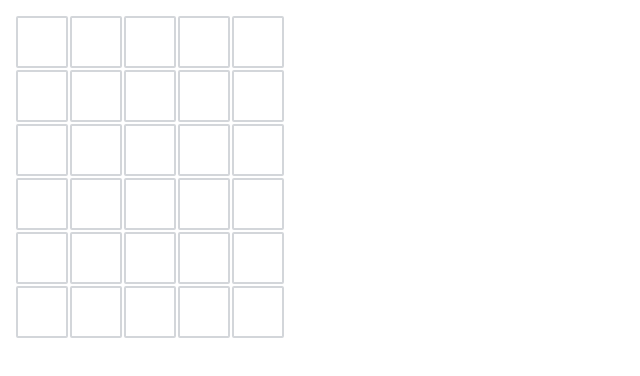
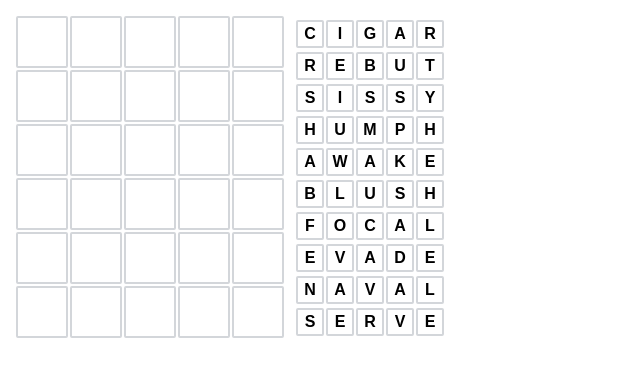
Before and after one commit to aadityabhusal/wordlewiz, a React (Vite) app: page / in a window 1280 px wide. Shown: the top 376 px of the page, without its empty margins (0-640 px from the left). Built offline with nearby package versions, Linux system fonts and the light colour scheme.

Commit message:
feat: displays suggestions with click select

```diff
--- a/src/App.tsx
+++ b/src/App.tsx
@@ -12,7 +12,6 @@ export default function App() {
   );
   const [currentIndex, setCurrentIndex] = useState([0, 0]);
   const [filteredList, setFilteredList] = useState<string[]>(answers);
-  console.log(filteredList);
 
   function handleChange(value: string, rowIndex: number, colIndex: number) {
     setMatrix((prev) => {
@@ -62,6 +61,19 @@ export default function App() {
     });
   }
 
+  function handleSuggestions(word: string, rowIndex: number) {
+    setMatrix((prev) => {
+      return prev.map((row, rowIdx) => {
+        if (rowIndex !== rowIdx) return row;
+        return word.split("").map((item, i) => ({
+          letter: item,
+          state: prev?.[rowIdx - 1]?.[i]?.state === 2 ? 2 : 0,
+        }));
+      });
+    });
+    setCurrentIndex(() => [rowIndex, cols - 1]);
+  }
+
   useEffect(() => {
     function listener(e: KeyboardEvent) {
       handleKeyDown(e.key, currentIndex[0], currentIndex[1]);
@@ -91,7 +103,22 @@ export default function App() {
                       : "initial",
                 }}
               >
-                {col.letter.toUpperCase()}
+                {col.letter}
+              </div>
+            ))}
+          </div>
+        ))}
+      </div>
+      <div id="suggestions">
+        {filteredList.slice(0, 10).map((item) => (
+          <div
+            key={item}
+            className="suggestion"
+            onClick={() => handleSuggestions(item, currentIndex[0])}
+          >
+            {item.split("").map((letter, i) => (
+              <div key={i} className="matrixLetter">
+                {letter}
               </div>
             ))}
           </div>
--- a/src/style.css
+++ b/src/style.css
@@ -31,4 +31,29 @@ body {
   border: 0.125rem solid #d3d6da;
   border-radius: 0.125rem;
   user-select: none;
+  text-transform: uppercase;
 }
+
+#suggestions {
+  flex: 0 0 10rem;
+  display: flex;
+  flex-direction: column;
+  gap: 0.25rem;
+  padding: 0.25rem;
+  overflow-y: auto;
+}
+
+.suggestion {
+  display: flex;
+  gap: 0.125rem;
+  cursor: pointer;
+}
+
+.suggestion:hover > .matrixLetter {
+  background-color: #d3d6da;
+}
+
+.suggestion > .matrixLetter {
+  width: 1.5rem;
+  height: 1.5rem;
+}
```
